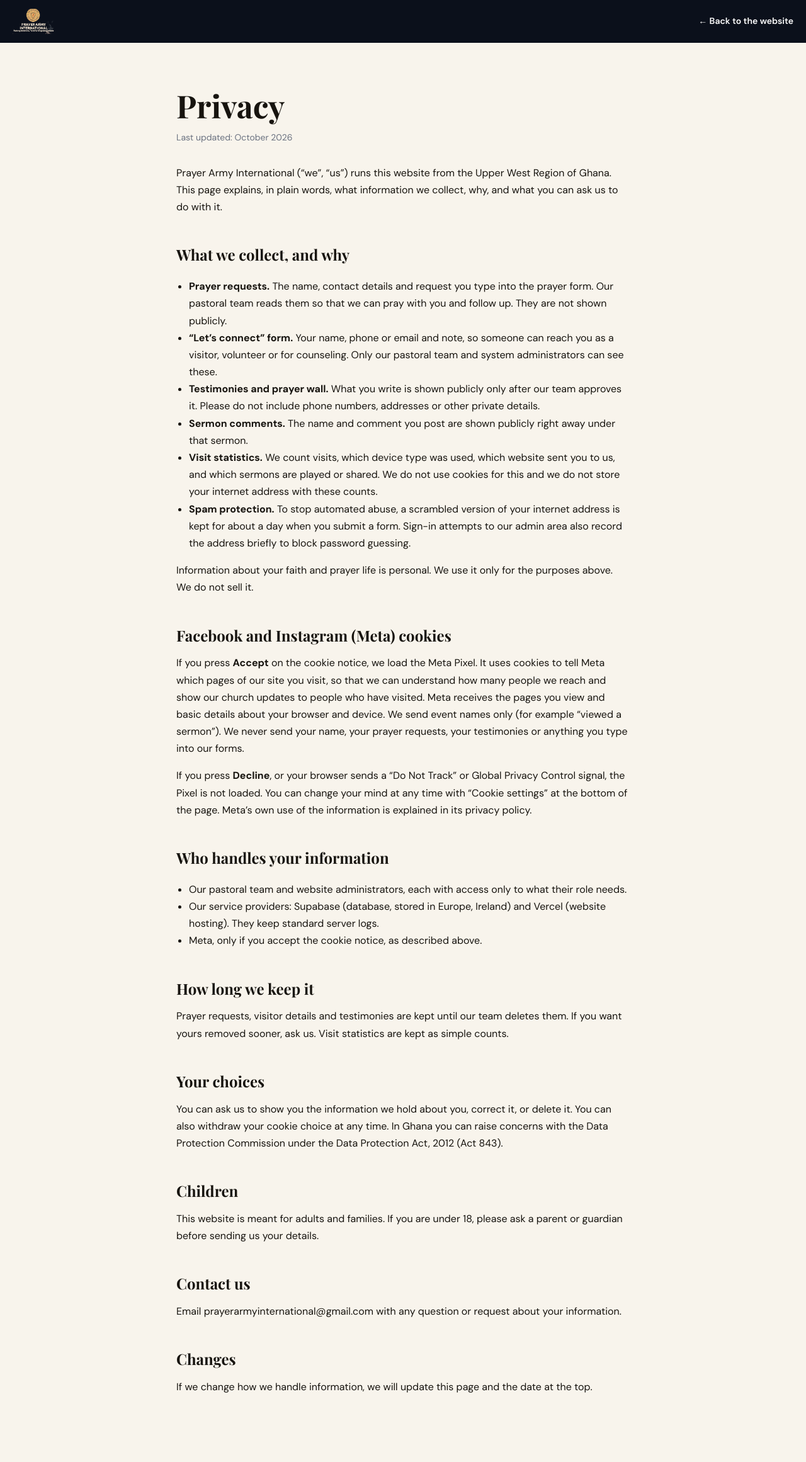
After one commit to believersmale-ai/prayerarmy-inter, a PHP site: page /privacy.html in a window 1280 px wide. The commit adds this page. Shown: the whole page at 63% size. Run offline with PHP 8.4, Linux system fonts and the light colour scheme.

Commit message:
Add files via upload

```diff
--- a/admin.js
+++ b/admin.js
@@ -285,6 +285,7 @@ const applyRoleUI = () => {
   $('#btn-save-all') && ($('#btn-save-all').style.display = can('settings') ? '' : 'none');
   $('#live-broadcast-pill') && ($('#live-broadcast-pill').style.display = can('settings') ? '' : 'none');
   $('#legacy-card') && ($('#legacy-card').hidden = !can('security'));
+  $('#tracking-card') && ($('#tracking-card').hidden = !can('security'));
   const backup = $('#btn-export-backup')?.closest('.card');
   if (backup) backup.hidden = !can('settings');
   const chip = $('#whoami-chip');
@@ -668,6 +669,7 @@ const populateForm = (s) => {
   $('#field-prayer-endpoint').value = s.prayer?.endpoint || '';
 
   // Announcement Banner
+  $('#field-meta-pixel-id').value = s.tracking?.metaPixelId || '';
   $('#field-banner-enabled').checked = Boolean(s.announcement?.enabled);
   $('#field-banner-text').value = s.announcement?.text || '';
 
@@ -812,6 +814,7 @@ const collectFormData = () => {
       linkedin: $('#field-social-linkedin')?.value.trim() || '',
       spotify: $('#field-social-spotify')?.value.trim() || ''
     },
+    tracking: { metaPixelId: $('#field-meta-pixel-id').value.replace(/\D/g, '').slice(0, 20) },
     announcement: {
       enabled: $('#field-banner-enabled').checked,
       text: $('#field-banner-text').value.trim()
--- /dev/null
+++ b/privacy.html
@@ -0,0 +1,75 @@
+<!doctype html>
+<html lang="en">
+<head>
+  <meta charset="utf-8">
+  <meta name="viewport" content="width=device-width, initial-scale=1">
+  <title>Privacy | Prayer Army International</title>
+  <meta name="description" content="How Prayer Army International handles the information you share on this website.">
+  <link rel="icon" type="image/png" href="assets/images/prayer-army-logo.png">
+  <link rel="preconnect" href="https://fonts.googleapis.com">
+  <link rel="preconnect" href="https://fonts.gstatic.com" crossorigin>
+  <link href="https://fonts.googleapis.com/css2?family=DM+Sans:wght@400;500;600;700&family=Playfair+Display:wght@600;700;800&display=swap" rel="stylesheet">
+  <link rel="stylesheet" href="styles.css">
+  <style>
+    .privacy-wrap{max-width:760px;margin:0 auto;padding:140px 20px 90px}
+    .privacy-wrap h1{font-size:clamp(34px,5vw,50px);line-height:1.1;margin:0 0 12px}
+    .privacy-wrap h2{font-size:24px;margin:42px 0 10px}
+    .privacy-wrap p,.privacy-wrap li{font-size:16px;line-height:1.7}
+    .privacy-wrap ul{padding-left:20px}
+    .privacy-wrap .updated{color:var(--soft);font-size:14px;margin:0 0 30px}
+    .privacy-bar{position:fixed;top:0;left:0;right:0;background:var(--navy2);padding:14px 20px;display:flex;align-items:center;justify-content:space-between;gap:16px;z-index:10}
+    .privacy-bar a{color:#fff;text-decoration:none;font-weight:600;font-size:14px}
+    .privacy-bar img{height:40px;width:auto}
+  </style>
+</head>
+<body>
+  <div class="privacy-bar">
+    <a href="/"><img src="assets/images/prayer-army-logo.png" alt="Prayer Army International"></a>
+    <a href="/">← Back to the website</a>
+  </div>
+
+  <main class="privacy-wrap">
+    <h1>Privacy</h1>
+    <p class="updated">Last updated: October 2026</p>
+
+    <p>Prayer Army International (“we”, “us”) runs this website from the Upper West Region of Ghana. This page explains, in plain words, what information we collect, why, and what you can ask us to do with it.</p>
+
+    <h2>What we collect, and why</h2>
+    <ul>
+      <li><strong>Prayer requests.</strong> The name, contact details and request you type into the prayer form. Our pastoral team reads them so that we can pray with you and follow up. They are not shown publicly.</li>
+      <li><strong>“Let’s connect” form.</strong> Your name, phone or email and note, so someone can reach you as a visitor, volunteer or for counseling. Only our pastoral team and system administrators can see these.</li>
+      <li><strong>Testimonies and prayer wall.</strong> What you write is shown publicly only after our team approves it. Please do not include phone numbers, addresses or other private details.</li>
+      <li><strong>Sermon comments.</strong> The name and comment you post are shown publicly right away under that sermon.</li>
+      <li><strong>Visit statistics.</strong> We count visits, which device type was used, which website sent you to us, and which sermons are played or shared. We do not use cookies for this and we do not store your internet address with these counts.</li>
+      <li><strong>Spam protection.</strong> To stop automated abuse, a scrambled version of your internet address is kept for about a day when you submit a form. Sign-in attempts to our admin area also record the address briefly to block password guessing.</li>
+    </ul>
+    <p>Information about your faith and prayer life is personal. We use it only for the purposes above. We do not sell it.</p>
+
+    <h2>Facebook and Instagram (Meta) cookies</h2>
+    <p>If you press <strong>Accept</strong> on the cookie notice, we load the Meta Pixel. It uses cookies to tell Meta which pages of our site you visit, so that we can understand how many people we reach and show our church updates to people who have visited. Meta receives the pages you view and basic details about your browser and device. We send event names only (for example “viewed a sermon”). We never send your name, your prayer requests, your testimonies or anything you type into our forms.</p>
+    <p>If you press <strong>Decline</strong>, or your browser sends a “Do Not Track” or Global Privacy Control signal, the Pixel is not loaded. You can change your mind at any time with “Cookie settings” at the bottom of the page. Meta’s own use of the information is explained in its privacy policy.</p>
+
+    <h2>Who handles your information</h2>
+    <ul>
+      <li>Our pastoral team and website administrators, each with access only to what their role needs.</li>
+      <li>Our service providers: Supabase (database, stored in Europe, Ireland) and Vercel (website hosting). They keep standard server logs.</li>
+      <li>Meta, only if you accept the cookie notice, as described above.</li>
+    </ul>
+
+    <h2>How long we keep it</h2>
+    <p>Prayer requests, visitor details and testimonies are kept until our team deletes them. If you want yours removed sooner, ask us. Visit statistics are kept as simple counts.</p>
+
+    <h2>Your choices</h2>
+    <p>You can ask us to show you the information we hold about you, correct it, or delete it. You can also withdraw your cookie choice at any time. In Ghana you can raise concerns with the Data Protection Commission under the Data Protection Act, 2012 (Act 843).</p>
+
+    <h2>Children</h2>
+    <p>This website is meant for adults and families. If you are under 18, please ask a parent or guardian before sending us your details.</p>
+
+    <h2>Contact us</h2>
+    <p>Email <a href="mailto:prayerarmyinternational@gmail.com">prayerarmyinternational@gmail.com</a> with any question or request about your information.</p>
+
+    <h2>Changes</h2>
+    <p>If we change how we handle information, we will update this page and the date at the top.</p>
+  </main>
+</body>
+</html>
--- a/styles.css
+++ b/styles.css
@@ -676,3 +676,16 @@ body.manager-mode-active .section-edit-trigger{display:inline-flex}
 .pray-btn{display:inline-flex;align-items:center;gap:8px;padding:9px 14px;border:1px solid var(--navy);background:transparent;color:var(--navy);font:700 12px/1 var(--sans);letter-spacing:.06em;cursor:pointer;transition:background .2s,color .2s}
 .pray-btn:hover:not(:disabled){background:var(--navy);color:#fff}
 .pray-btn:disabled{background:var(--gold);border-color:var(--gold);color:#19150c;cursor:default}
+
+/* ===== Consent banner + footer legal links ===== */
+.footer-legal{display:flex;gap:18px;align-items:center;flex-wrap:wrap}
+.footer-legal a,.footer-legal .link-btn{color:inherit;opacity:.85;font-size:inherit;text-decoration:underline}
+.footer-legal a:hover,.footer-legal .link-btn:hover{opacity:1}
+.consent-banner{position:fixed;left:16px;right:16px;bottom:16px;z-index:150;max-width:760px;margin:0 auto;background:var(--navy2);color:#e7e9ed;border:1px solid rgba(217,174,86,.4);box-shadow:0 20px 60px rgba(0,0,0,.45);padding:18px 20px;display:flex;gap:18px;align-items:center;flex-wrap:wrap}
+.consent-banner[hidden]{display:none}
+.consent-banner p{margin:0;flex:1 1 320px;font-size:13.5px;line-height:1.55;color:#e7e9ed}
+.consent-banner a{color:var(--gold2);text-decoration:underline}
+.consent-actions{display:flex;gap:10px;flex:0 0 auto}
+.consent-actions .btn{width:auto;padding:12px 18px}
+.consent-actions .btn-ghost{color:#fff;border-color:rgba(255,255,255,.4)}
+@media(max-width:560px){.consent-banner{left:10px;right:10px;bottom:10px;padding:16px}.consent-actions{width:100%}.consent-actions .btn{flex:1}}
```
Also changed, not shown: admin.html (+11 -1 lines), index.html (+13 -3 lines), script.js (+123 -25 lines), README.md, assets/images/manifest.json, assets/images/statement-of-faith.jpg (added).
